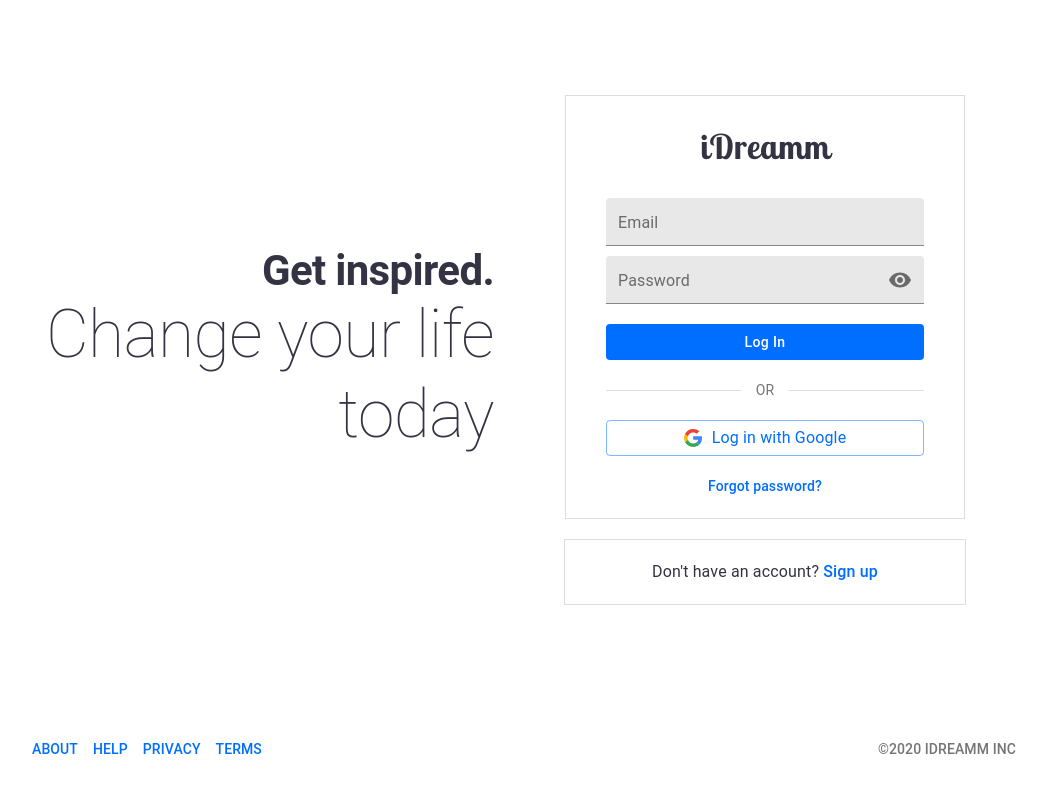
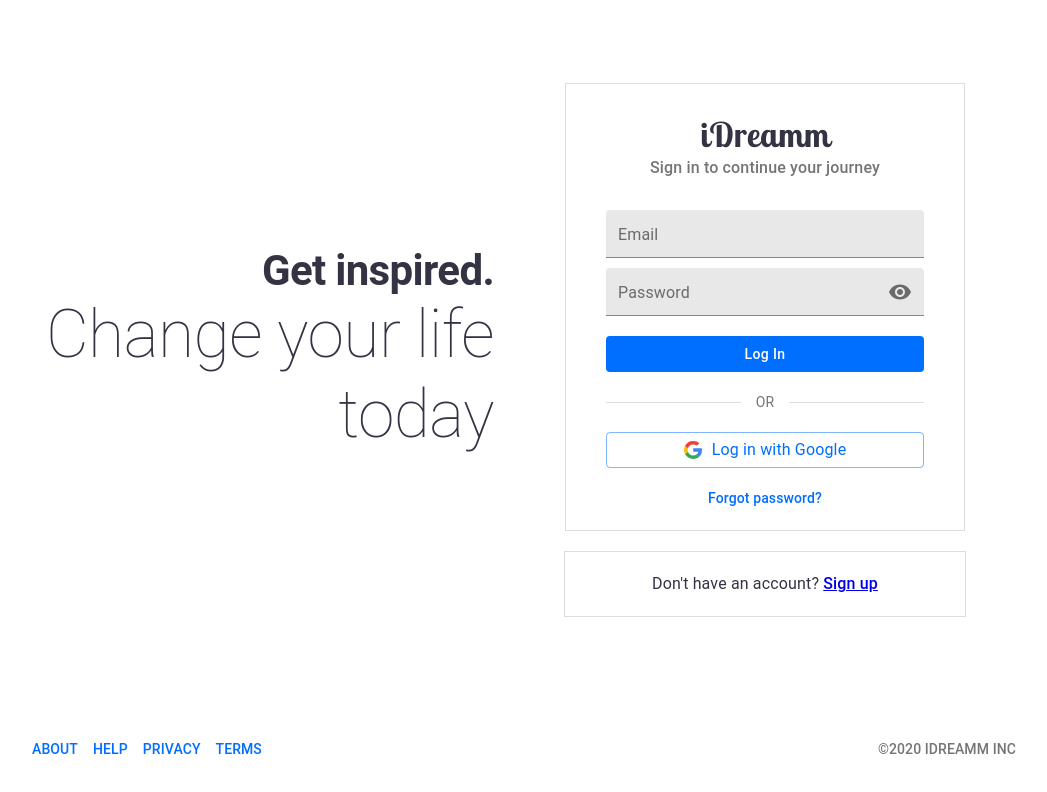
Before and after one commit to BuildForSDGCohort2/Team-1011-idreamm, a React (Create React App) app: page /login in a window 1280 px wide. Shown: the top 792 px of the page, without its empty margins (136-1183 px from the left). Built offline with nearby package versions, Linux system fonts and the light colour scheme.

Commit message:
Edit login page

```diff
--- a/src/Screens/Login/LoginScreen.js
+++ b/src/Screens/Login/LoginScreen.js
@@ -1,6 +1,7 @@
 import React from 'react';
+import { Link } from 'react-router-dom';
 import { Helmet } from 'react-helmet';
-import { Link, Typography } from '@material-ui/core';
+import { Typography } from '@material-ui/core';
 import { Login, Layout } from '../../components';
 
 import styles from './LoginScreen.module.css';
@@ -16,7 +17,7 @@
           <Login />
           <div className={styles.signup__container}>
             <Typography>
-              Don't have an account? <Link>Sign up</Link>
+              Don't have an account? <Link to='/register'>Sign up</Link>
             </Typography>
           </div>
         </div>
--- a/src/components/Login/Login.js
+++ b/src/components/Login/Login.js
@@ -14,6 +14,10 @@
 import styles from './Login.module.css';
 
 const useStyles = makeStyles({
+  subtitle: {
+    fontWeight: 500,
+    marginBottom: '30px',
+  },
   or_text: {
     margin: '0px 15px',
   },
@@ -27,7 +31,7 @@
   brand: {
     fontFamily: 'Lobster Two, cursive',
     fontWeight: 700,
-    margin: '30px 0',
+    marginTop: '30px',
   },
   forgot_pass: {
     margin: '20px 0',
@@ -46,6 +50,9 @@
     <div className={styles.container}>
       <Typography variant='h4' className={classes.brand}>
         iDreamm
+      </Typography>
+      <Typography className={classes.subtitle} color='textSecondary'>
+        Sign in to continue your journey
       </Typography>
       <form className={styles.form}>
         <TextField
```
